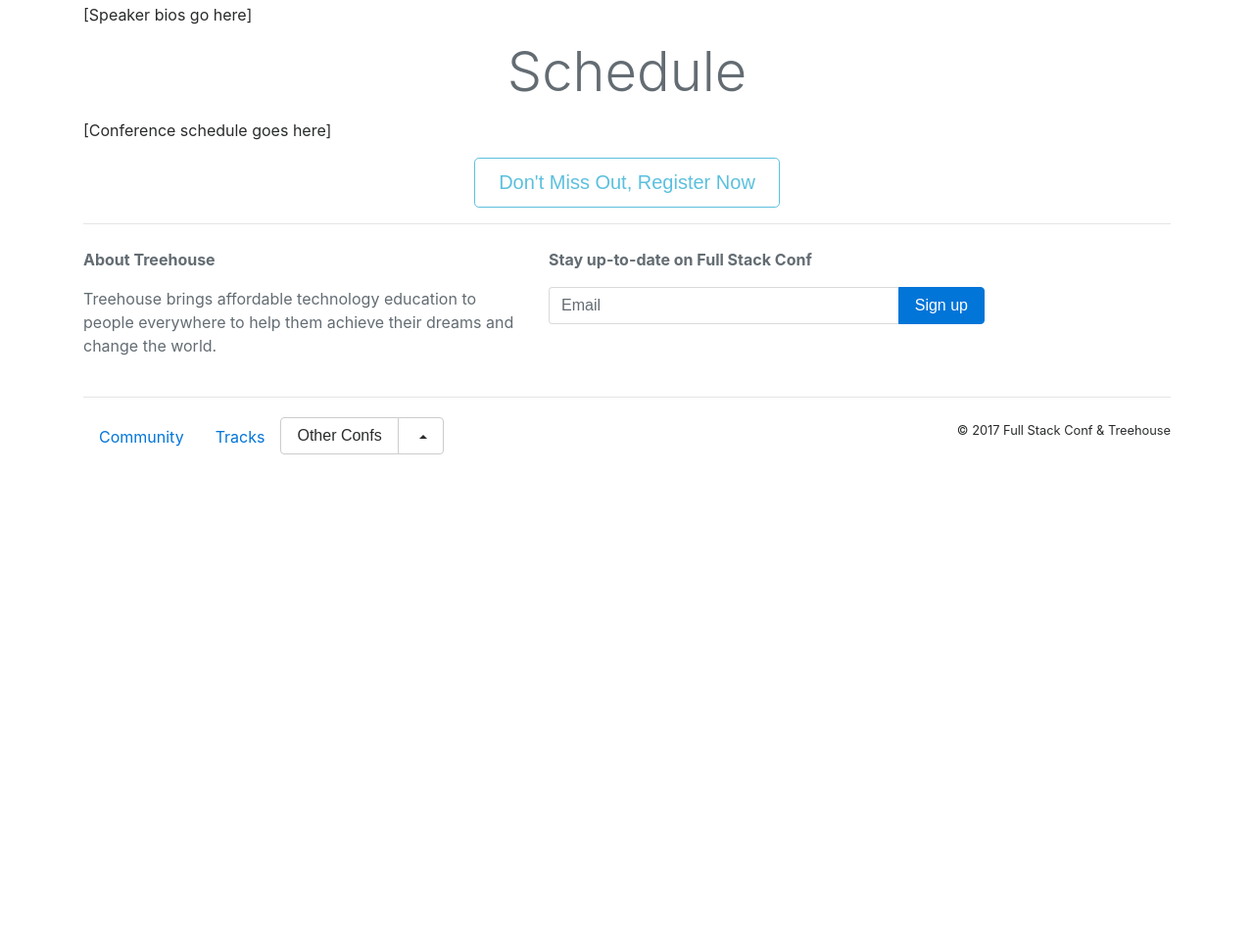
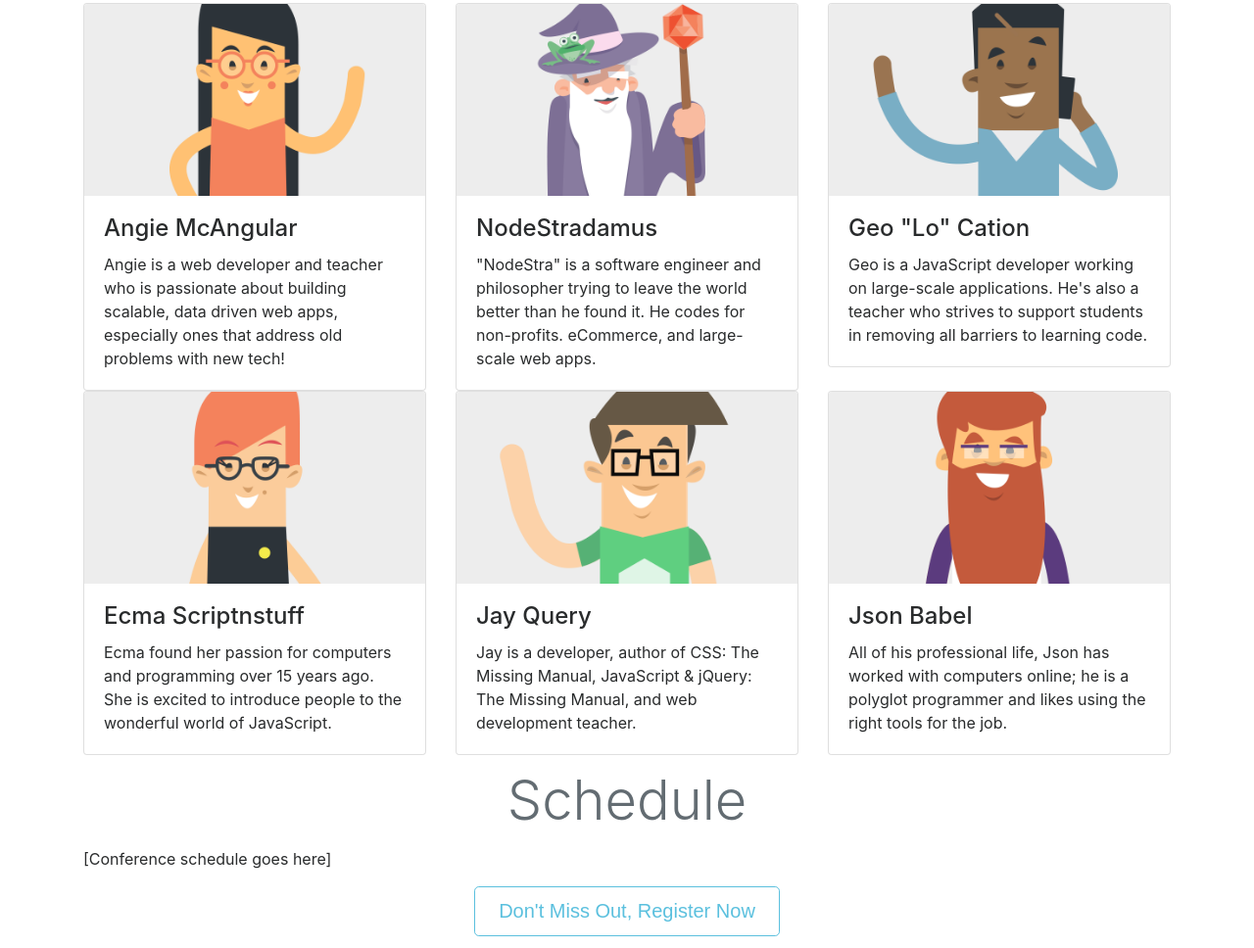
Before and after one commit to Valdemar26/Bootstrap4-Landing-Page, a plain HTML site: page index.html in a window 1280 px wide. Shown: the part 1169-2137 px from the top of the page at 98% size. Before the commit the page ends 1639 px from the top, so only its background shows below. Drawn offline with nearby package versions, Linux system fonts and the light colour scheme; a script that the page names is missing.

Commit message:
add cards for speakers

```diff
--- a/index.html
+++ b/index.html
@@ -87,7 +87,79 @@
 
     <!-- speakers -->
     <h1 id="speakers" class="display-4 text-sm-center my-3 text-muted">Speakers</h1>
-    [Speaker bios go here]
+    <div class="row">
+        <div class="col-md-6 col-lg-4">
+            <div class="card">
+                <img src="img/angie.png" alt="angie"
+                     class="card-img-top img-fluid">
+                <div class="card-block">
+                    <h4 class="card-title">Angie McAngular</h4>
+                    <p class="card-text">Angie is a web developer and teacher who is passionate
+                    about building scalable, data driven web apps, especially ones that address
+                    old problems with new tech!</p>
+                </div>
+            </div>
+        </div>
+        <div class="col-md-6 col-lg-4">
+            <div class="card">
+                <img src="img/nodestradamus.png" alt="node"
+                     class="card-img-top img-fluid">
+                <div class="card-block">
+                    <h4 class="card-title">NodeStradamus</h4>
+                    <p class="card-text">"NodeStra" is a software engineer and philosopher trying to
+                    leave the world better than he found it. He codes for non-profits. eCommerce,
+                    and large-scale web apps.</p>
+                </div>
+            </div>
+        </div>
+        <div class="col-md-6 col-lg-4">
+            <div class="card">
+                <img src="img/geo.png" alt="geo"
+                     class="card-img-top img-fluid">
+                <div class="card-block">
+                    <h4 class="card-title">Geo "Lo" Cation</h4>
+                    <p class="card-text">Geo is a JavaScript developer working on large-scale
+                    applications. He's also a teacher who strives to support students in
+                    removing all barriers to learning code.</p>
+                </div>
+            </div>
+        </div>
+        <div class="col-md-6 col-lg-4">
+            <div class="card">
+                <img src="img/ecma.png" alt="ecma"
+                     class="card-img-top img-fluid">
+                <div class="card-block">
+                    <h4 class="card-title">Ecma Scriptnstuff</h4>
+                    <p class="card-text">Ecma found her passion for computers and programming
+                    over 15 years ago. She is excited to introduce people to the wonderful
+                    world of JavaScript.</p>
+                </div>
+            </div>
+        </div>
+        <div class="col-md-6 col-lg-4">
+            <div class="card">
+                <img src="img/jay.png" alt="jay"
+                     class="card-img-top img-fluid">
+                <div class="card-block">
+                    <h4 class="card-title">Jay Query</h4>
+                    <p class="card-text">Jay is a developer, author of CSS: The Missing Manual,
+                    JavaScript &amp; jQuery: The Missing Manual, and web development teacher.</p>
+                </div>
+            </div>
+        </div>
+        <div class="col-md-6 col-lg-4">
+            <div class="card">
+                <img src="img/json.png" alt="json"
+                     class="card-img-top img-fluid">
+                <div class="card-block">
+                    <h4 class="card-title">Json Babel</h4>
+                    <p class="card-text">All of his professional life, Json has worked with computers
+                    online; he is a polyglot programmer and likes using the right tools
+                    for the job.</p>
+                </div>
+            </div>
+        </div>
+    </div>
 
     <!-- schedule -->
     <h1 class="display-4 text-sm-center my-3 text-muted">Schedule</h1>
```
